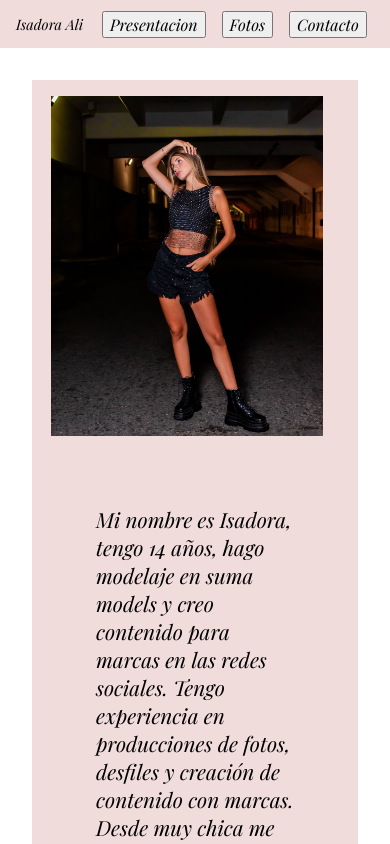
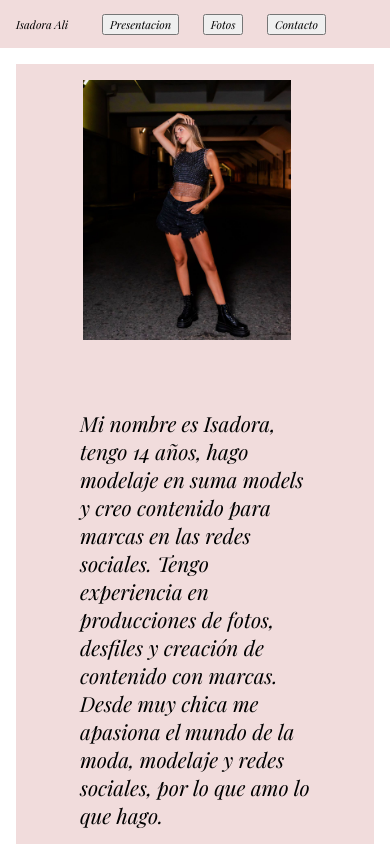
Before and after one commit to Ttbias2/Portfolio_isadora, an Angular app: page / in a window 390 px wide. Shown: the top 844 px of the page. Built offline with nearby package versions, Linux system fonts and the light colour scheme.

Commit message:
arreglos cel

```diff
--- a/src/app/app.component.css
+++ b/src/app/app.component.css
@@ -24,8 +24,21 @@ button{
     font-size: 1rem;
 }
 
-@media screen and (max-width: 768px){
+@media (min-width: 401px) and (max-width: 768px){
     header p{
         font-size: .9rem;
     }
+
+    button{
+        font-size: .9rem;;
+    }
 }
+
+@media screen and (max-width: 400px){
+    header p{
+        font-size: .7rem;
+    }
+    button{
+        font-size: .7rem;;
+    }
+}
--- a/src/app/presentacion/presentacion.component.css
+++ b/src/app/presentacion/presentacion.component.css
@@ -24,7 +24,7 @@ p{
     font-size: 2.9rem;
 }
 
-@media screen and (max-width: 1500px) {
+@media (min-width: 401px) and (max-width: 1500px) {
 
     #contenedor{
         flex-direction: column;
@@ -41,3 +41,21 @@ p{
        font-size: 1.3rem;
     }
 }
+
+@media screen and (max-width: 400px){
+
+    #contenedor{
+        flex-direction: column;
+        align-items: center;
+        justify-content: center;
+        margin: 1rem;
+    }
+
+    img{
+        width: 13rem;
+    }
+
+    p{
+        font-size: 1.3rem;
+     }
+}
```
